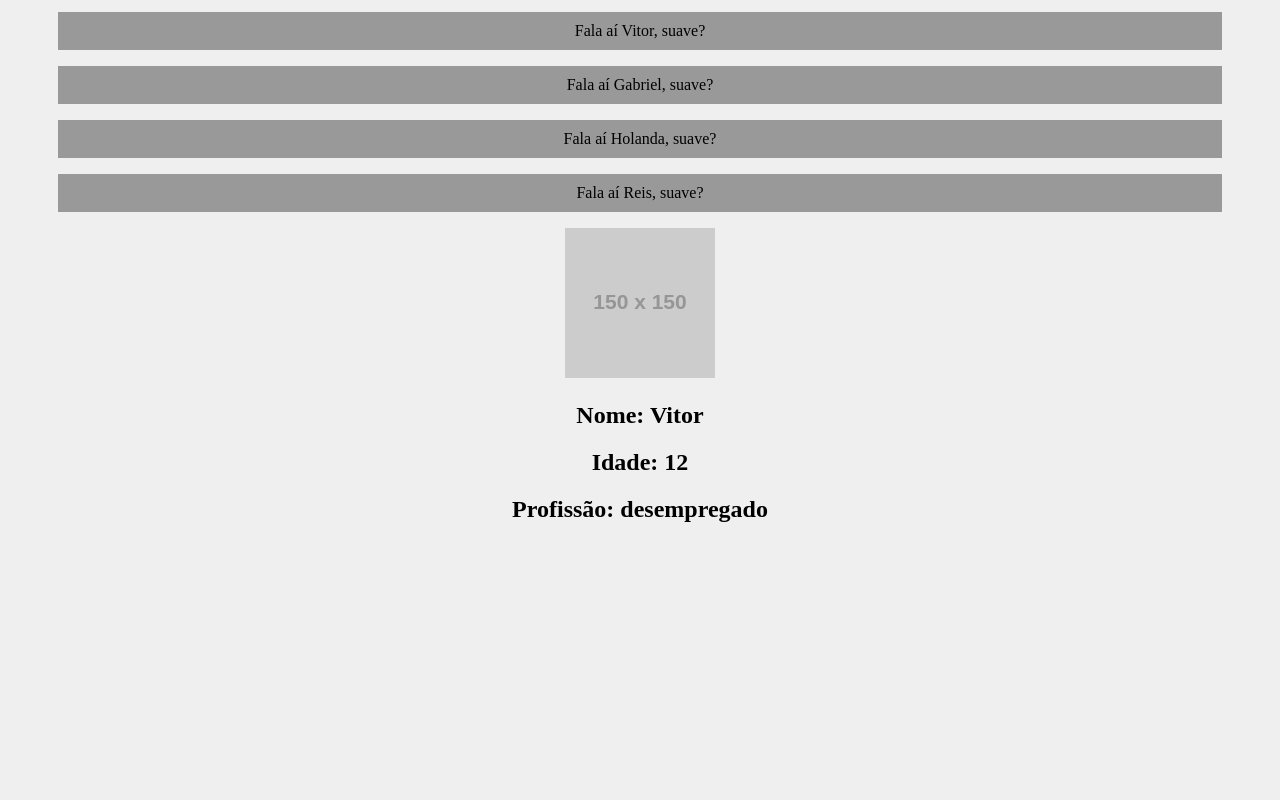
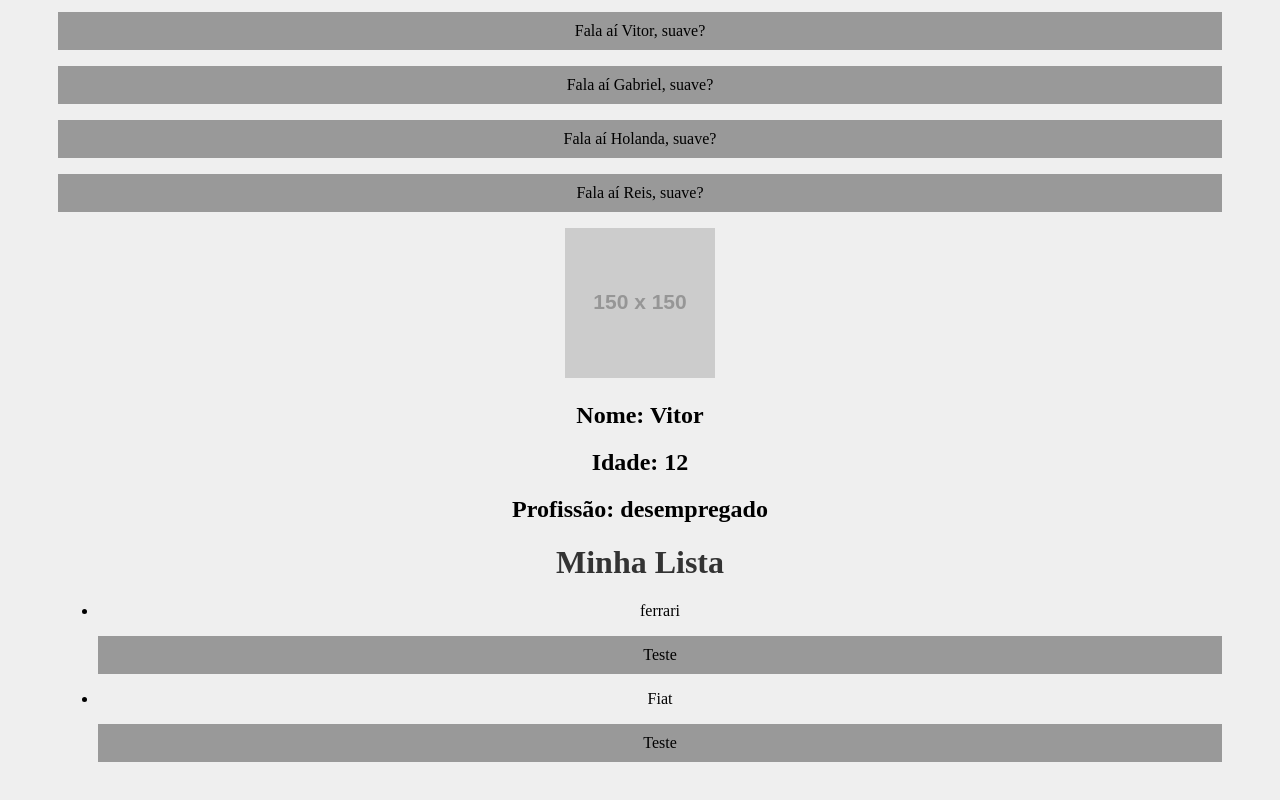
Before and after one commit to 0VitorGabriel/curso-react, a React (Create React App) app in the folder meu-projeto/: page / in a window 1280 px wide. Shown: the part 262-1062 px from the top of the page. Before the commit the page ends 863 px from the top, so only its background shows below. Built offline with nearby package versions, Linux system fonts and the light colour scheme; the HTML template or start-up script is replaced by a standard one.

Commit message:
aula finalizada

```diff
--- a/meu-projeto/src/App.js
+++ b/meu-projeto/src/App.js
@@ -2,6 +2,7 @@
 import SayMyName from './components/SayMyName';
 import Pessoa from './components/Pessoa';
 import Frase from './components/Frase';
+import List from './components/List';
 
 function App() {
 
@@ -21,6 +22,8 @@
         <SayMyName name={nome}/>
 
         <Pessoa foto="https://via.placeholder.com/150" nome="Vitor" idade="12" profissao="desempregado"/>
+
+        <List />
     </div>
   );
 }
--- /dev/null
+++ b/meu-projeto/src/components/Item.js
@@ -0,0 +1,10 @@
+function Item(props) {
+    return (
+        <>
+            <li>{props.marca}</li>
+            <p>Teste </p>
+        </>
+    )
+}
+
+export default Item
--- /dev/null
+++ b/meu-projeto/src/components/List.js
@@ -0,0 +1,15 @@
+import Item from './Item';
+
+function List() {
+    return (
+        <>
+            <h1>Minha Lista</h1>
+            <ul>
+                <Item marca="ferrari"/>
+                <Item marca="Fiat"/>
+            </ul>
+        </>
+    )
+}
+
+export default List
--- a/meu-projeto/src/index.css
+++ b/meu-projeto/src/index.css
@@ -1,5 +1,6 @@
 body {
   padding: 50px;
+  padding-bottom: 500px;
   background-color: #efefef;
 }
 
```
